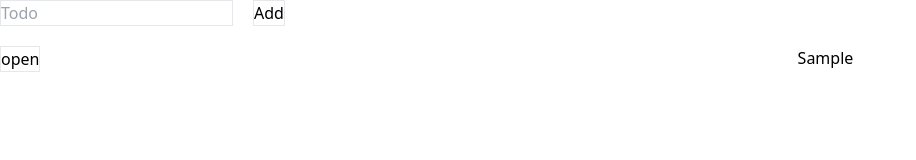
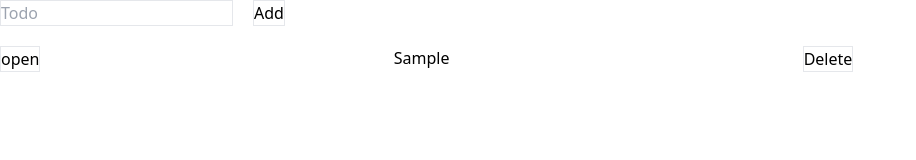
Before and after one commit to janosch-pueschel/todo-react, a React (Vite) app: page / in a window 1280 px wide. Both pictures are taken after typing "Sample" into the empty fields and a click on the button "Add". Shown: the top 160 px of the page, without its empty margins (0-916 px from the left). Built offline with nearby package versions, Linux system fonts and the light colour scheme.

Commit message:
add function to delete todo

```diff
--- a/src/components/App.jsx
+++ b/src/components/App.jsx
@@ -33,6 +33,21 @@ export default function App() {
     );
   }
 
+  function deleteTodo(id) {
+    setTodos((prevTodos) => {
+      const updatedTodos = [];
+      for (let i = 0; i < prevTodos.length; i++) {
+        const todo = prevTodos[i];
+        if (todo.id === id) {
+          continue;
+        } else {
+          updatedTodos.push(todo);
+        }
+      }
+      return updatedTodos;
+    });
+  }
+
   const todoList = todos.map((todo) => {
     return (
       <Todo
@@ -41,6 +56,7 @@ export default function App() {
         text={todo.text}
         completed={todo.completed}
         markComplete={markComplete}
+        deleteTodo={deleteTodo}
       />
     );
   });
--- a/src/components/Todo.jsx
+++ b/src/components/Todo.jsx
@@ -1,13 +1,13 @@
 export default function Todo(props) {
   return (
     <div className="w-4/6 flex justify-between">
-      <button
-        className="border"
-        onClick={() => props.markComplete(props.id)}
-      >
+      <button className="border" onClick={() => props.markComplete(props.id)}>
         {props.completed ? "completed" : "open"}
       </button>
       <p>{props.text}</p>
+      <button className="border" onClick={() => props.deleteTodo(props.id)}>
+        Delete
+      </button>
     </div>
   );
 }
```
